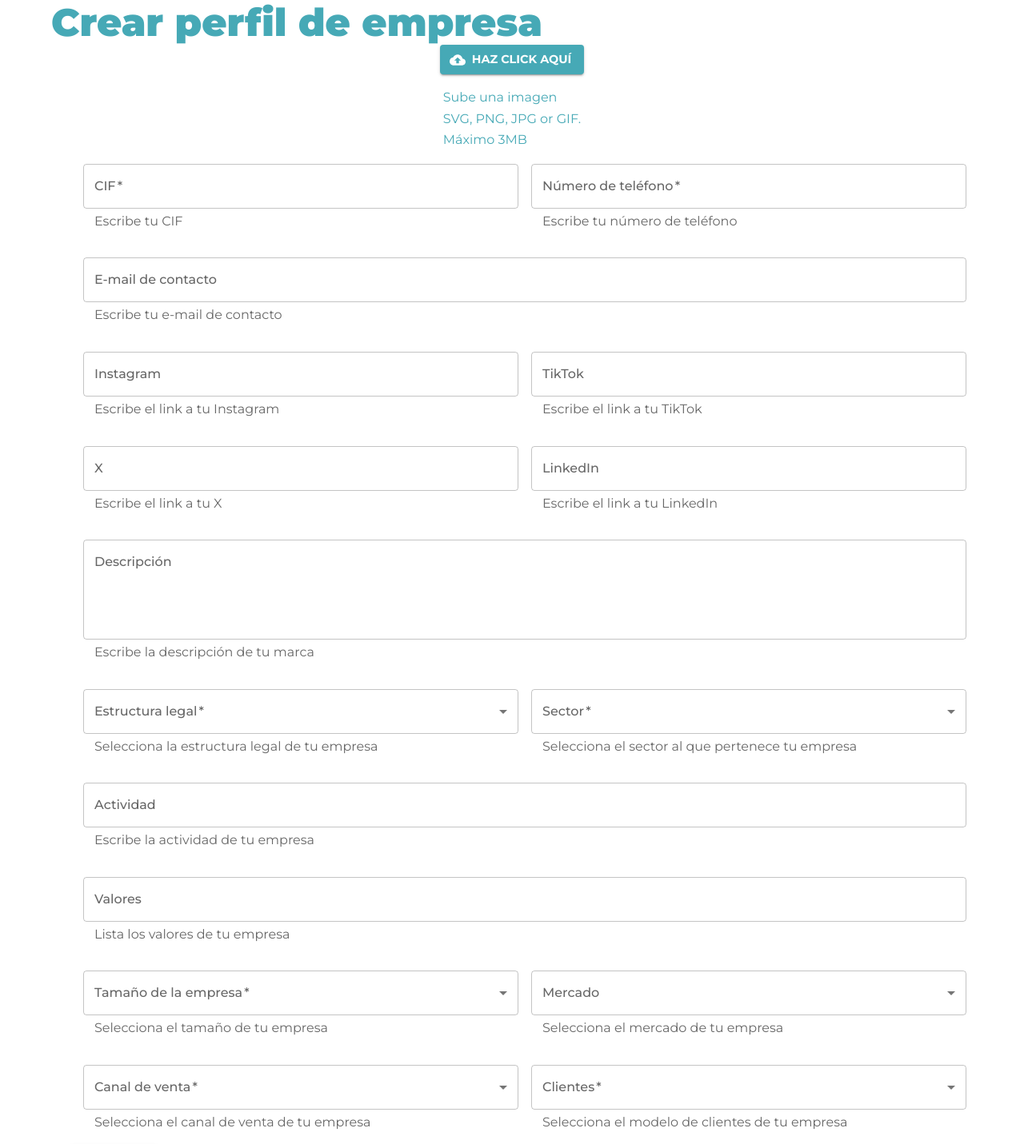
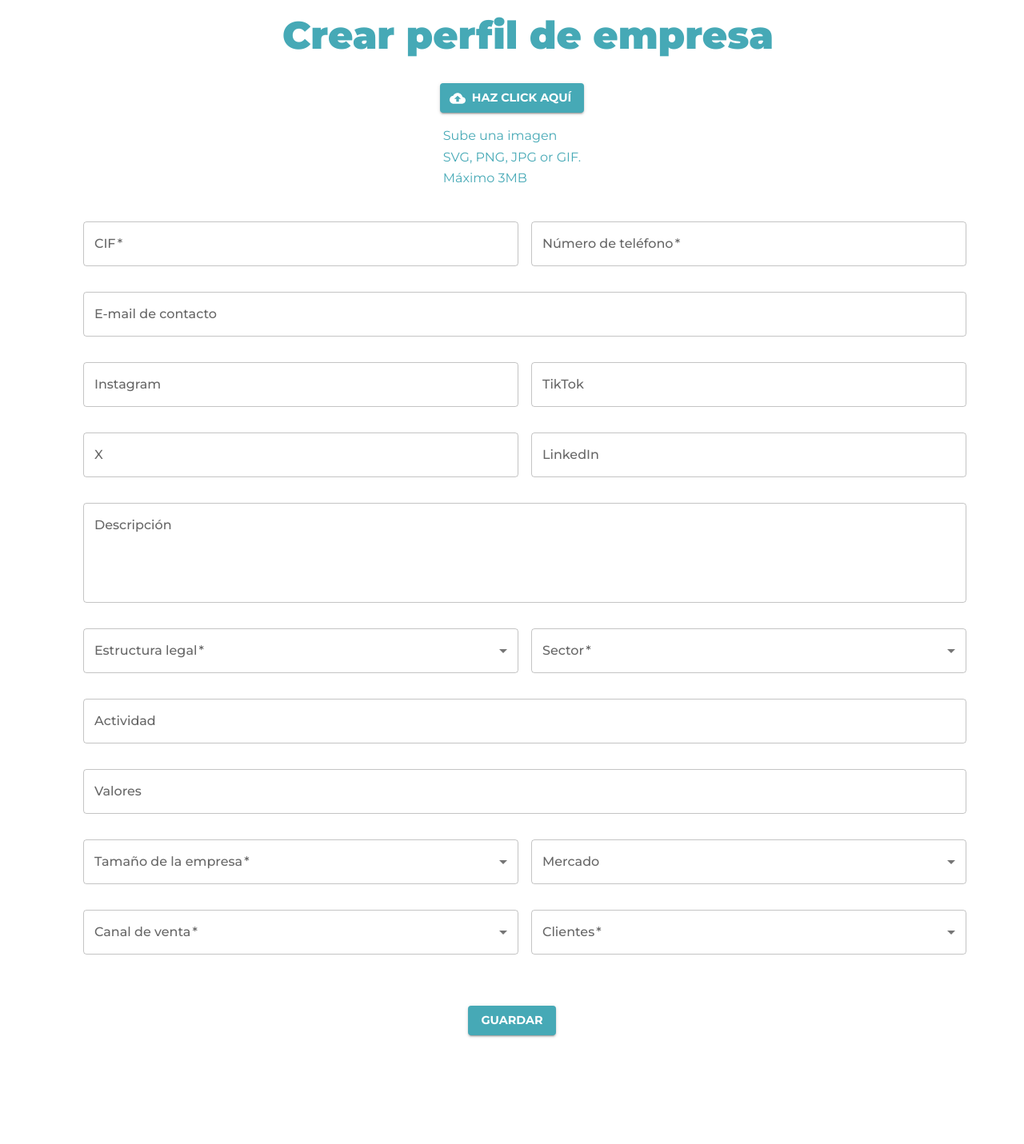
Before and after one commit to octocodevs/jointure-frontend, a Next.js app: page /admin/create-profile in a window 1280 px wide. Shown: the top 1431 px of the page at 80% size. After the commit the page ends 1359 px from the top, so only its background shows below. Built offline with nearby package versions, Linux system fonts and the light colour scheme.

Commit message:
edit error messages in register form

```diff
--- a/src/app/admin/create-profile/page.jsx
+++ b/src/app/admin/create-profile/page.jsx
@@ -7,7 +7,14 @@ export default function CreateProfile() {
   return (
     <Container>
 
-        <Typography variant='h1' color="primary" justifyContent='center'>
+        <Typography
+          variant='h1' color="primary"
+          className='pl-10 pt-4'
+          sx={{
+            margin: 'auto',
+            display: 'block',
+            textAlign: 'center'
+            }}>
             Crear perfil de empresa
         </Typography>
 
--- a/src/app/components/InfoForms/CreateProfileForm.jsx
+++ b/src/app/components/InfoForms/CreateProfileForm.jsx
@@ -1,6 +1,6 @@
 "use client"
 
-import { Container, TextField, Button, MenuItem, Grid } from '@mui/material';
+import { Container, TextField, Box, Button, MenuItem, Grid } from '@mui/material';
 import React, { useState } from 'react';
 import ImageUpload from '../Buttons/ImageUpload';
 import axios from 'axios';
@@ -27,6 +27,8 @@ export default function CreateProfileForm() {
   const [linkedin, setLinkedin] = useState('');
   const [socialX, setSocialX] = useState('');
   const [tiktok, setTiktok] = useState('');
+  const [formSubmitted, setFormSubmitted] = useState(false);
+
 
 
   const legalStructureOptions = [
@@ -231,6 +233,8 @@ export default function CreateProfileForm() {
 
   const handleSubmit = async (e) => {
     e.preventDefault();
+    setFormSubmitted(true);
+
 
     const profileData = {
       image: image,
@@ -265,14 +269,15 @@ export default function CreateProfileForm() {
 
 
   return (
-    <Container>
+    <Container className='mt-8'>
       <form
         noValidate
         autoComplete="off"
         onSubmit={handleSubmit}
       >
-
-        <ImageUpload />
+        <Box className="mb-6">
+          <ImageUpload />
+        </Box>
 
         <Grid container spacing={2}>
           <Grid item xs={12} sm={6}>
@@ -286,8 +291,9 @@ export default function CreateProfileForm() {
               color="secondary"
               fullWidth
               required
-              helperText="Escribe tu CIF"
               onChange={(e) => setCifValue(e.target.value)}
+              helperText={formSubmitted && !cifValue ? "Escribe tu CIF" : ""}
+              error={formSubmitted && !cifValue}
             />
           </Grid>
 
@@ -303,7 +309,8 @@ export default function CreateProfileForm() {
               color="primary"
               fullWidth
               required
-              helperText="Escribe tu número de teléfono"
+              helperText={formSubmitted && !phone ? "Escribe tu número de teléfono" : ""}
+              error={formSubmitted && !phone}
               onChange={(e) => setPhone(e.target.value)}
             />
           </Grid>
@@ -318,9 +325,7 @@ export default function CreateProfileForm() {
           variant="outlined"
           color="secondary"
           fullWidth
-          helperText="Escribe tu e-mail de contacto"
           onChange={(e) => setContactMail(e.target.value)}
-
         />
 
         <Grid container spacing={2}>
@@ -334,9 +339,7 @@ export default function CreateProfileForm() {
               variant="outlined"
               color="secondary"
               fullWidth
-              helperText="Escribe el link a tu Instagram"
               onChange={(e) => setInstagram(e.target.value)}
-
             />
           </Grid>
 
@@ -350,9 +353,7 @@ export default function CreateProfileForm() {
               variant="outlined"
               color="secondary"
               fullWidth
-              helperText="Escribe el link a tu TikTok"
               onChange={(e) => setTiktok(e.target.value)}
-
             />
           </Grid>
         </Grid>
@@ -368,9 +369,7 @@ export default function CreateProfileForm() {
               variant="outlined"
               color="secondary"
               fullWidth
-              helperText="Escribe el link a tu X"
               onChange={(e) => setSocialX(e.target.value)}
-
             />
           </Grid>
 
@@ -384,9 +383,7 @@ export default function CreateProfileForm() {
               variant="outlined"
               color="secondary"
               fullWidth
-              helperText="Escribe el link a tu LinkedIn"
               onChange={(e) => setLinkedin(e.target.value)}
-
             />
           </Grid>
         </Grid>
@@ -403,9 +400,7 @@ export default function CreateProfileForm() {
           fullWidth
           multiline
           rows={4}
-          helperText="Escribe la descripción de tu marca"
           onChange={(e) => setDescription(e.target.value)}
-
         />
 
         <Grid container spacing={2}>
@@ -418,7 +413,8 @@ export default function CreateProfileForm() {
               select
               required
               label="Estructura legal"
-              helperText="Selecciona la estructura legal de tu empresa"
+              helperText={formSubmitted && !legalStructure ? "Selecciona la estructura legal de tu empresa" : ""}
+              error={formSubmitted && !legalStructure}
               variant="outlined"
               color="secondary"
               fullWidth
@@ -441,7 +437,8 @@ export default function CreateProfileForm() {
               select
               required
               label="Sector"
-              helperText="Selecciona el sector al que pertenece tu empresa"
+              helperText={formSubmitted && !sector ? "Selecciona el sector al que pertenece tu empresa" : ""}
+              error={formSubmitted && !sector}
               variant="outlined"
               color="secondary"
               fullWidth
@@ -465,9 +462,7 @@ export default function CreateProfileForm() {
           variant="outlined"
           color="secondary"
           fullWidth
-          helperText="Escribe la actividad de tu empresa"
           onChange={(e) => setActivity(e.target.value)}
-
         />
 
         <TextField
@@ -479,9 +474,7 @@ export default function CreateProfileForm() {
           variant="outlined"
           color="secondary"
           fullWidth
-          helperText="Lista los valores de tu empresa"
           onChange={(e) => setValues(e.target.value)}
-
         />
 
         <Grid container spacing={2}>
@@ -494,7 +487,8 @@ export default function CreateProfileForm() {
               select
               required
               label="Tamaño de la empresa"
-              helperText="Selecciona el tamaño de tu empresa"
+              helperText={formSubmitted && !businessSize ? "Selecciona el tamaño de tu empresa" : ""}
+              error={formSubmitted && !businessSize}
               variant="outlined"
               color="secondary"
               fullWidth
@@ -516,7 +510,6 @@ export default function CreateProfileForm() {
               id="market"
               select
               label="Mercado"
-              helperText="Selecciona el mercado de tu empresa"
               variant="outlined"
               color="secondary"
               fullWidth
@@ -541,7 +534,8 @@ export default function CreateProfileForm() {
               select
               required
               label="Canal de venta"
-              helperText="Selecciona el canal de venta de tu empresa"
+              helperText={formSubmitted && !salesChannels ? "Selecciona el canal de venta de tu empresa" : ""}
+              error={formSubmitted && !salesChannels}
               variant="outlined"
               color="secondary"
               fullWidth
@@ -564,7 +558,8 @@ export default function CreateProfileForm() {
               select
               required
               label="Clientes"
-              helperText="Selecciona el modelo de clientes de tu empresa"
+              helperText={formSubmitted && !clients ? "Selecciona el modelo de clientes de tu empresa" : ""}
+              error={formSubmitted && !clients}
               variant="outlined"
               color="secondary"
               fullWidth
@@ -583,7 +578,12 @@ export default function CreateProfileForm() {
           type="submit"
           color="primary"
           variant="contained"
-          >
+          sx={{
+            margin: 'auto',
+            marginTop: 6,
+            marginBottom: 8,
+            display: 'block'
+          }}         >
           GUARDAR
           </Button>
 
```
